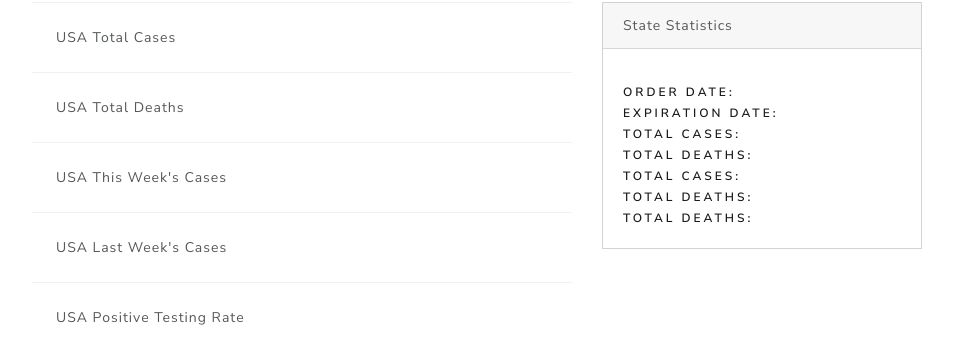
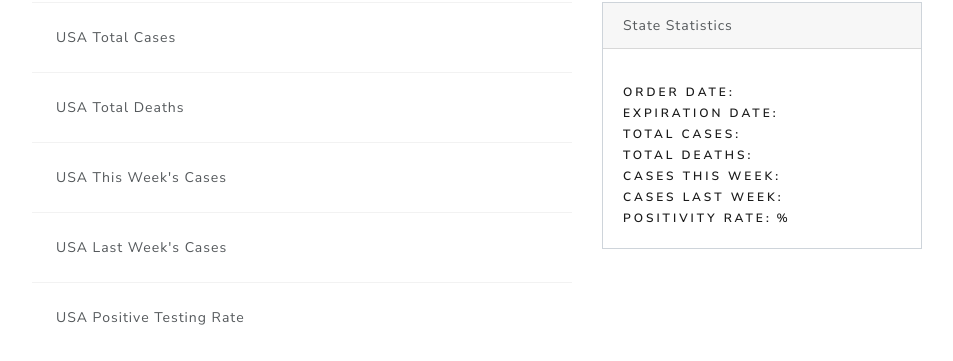
Before and after one commit to HenryRandall/Covid-Data-Tracker, a Flask app: template templates/index.html in a window 1280 px wide. Shown: the part 331-692 px from the top of the page, without its empty margins (53-1006 px from the left). Run offline with Flask 2, Linux system fonts and the light colour scheme; the template is opened without the code that fills it, so the values that code supplies are empty; some libraries are stand-ins or nearby versions.

Commit message:
update to the overlay on the title screen

```diff
--- a/templates/index.html
+++ b/templates/index.html
@@ -78,9 +78,9 @@
             <div><h6>Expiration Date:</h6> <h6  id='state_order_end'></h6></div>
             <div><h6>Total Cases:</h6> <h6 id='state_cases'></h6></div>
             <div><h6>Total Deaths:</h6> <h6 id='state_deaths'></h6></div>
-            <div><h6>Total Cases:</h6> <h6 id="state_thisweek"></h6></div>
-            <div><h6>Total Deaths:</h6> <h6 id="state_lastweek"></h6></div>
-            <div><h6>Total Deaths:</h6> <h6 id="state_posrate"></h6></div>
+            <div><h6>Cases This Week:</h6> <h6 id="state_thisweek"></h6></div>
+            <div><h6>Cases Last Week:</h6> <h6 id="state_lastweek"></h6></div>
+            <div><h6>Positivity Rate:</h6> <h6 id="state_posrate"></h6><h6>%</h6></div>
           </div>
         </div>
       </div>
```
